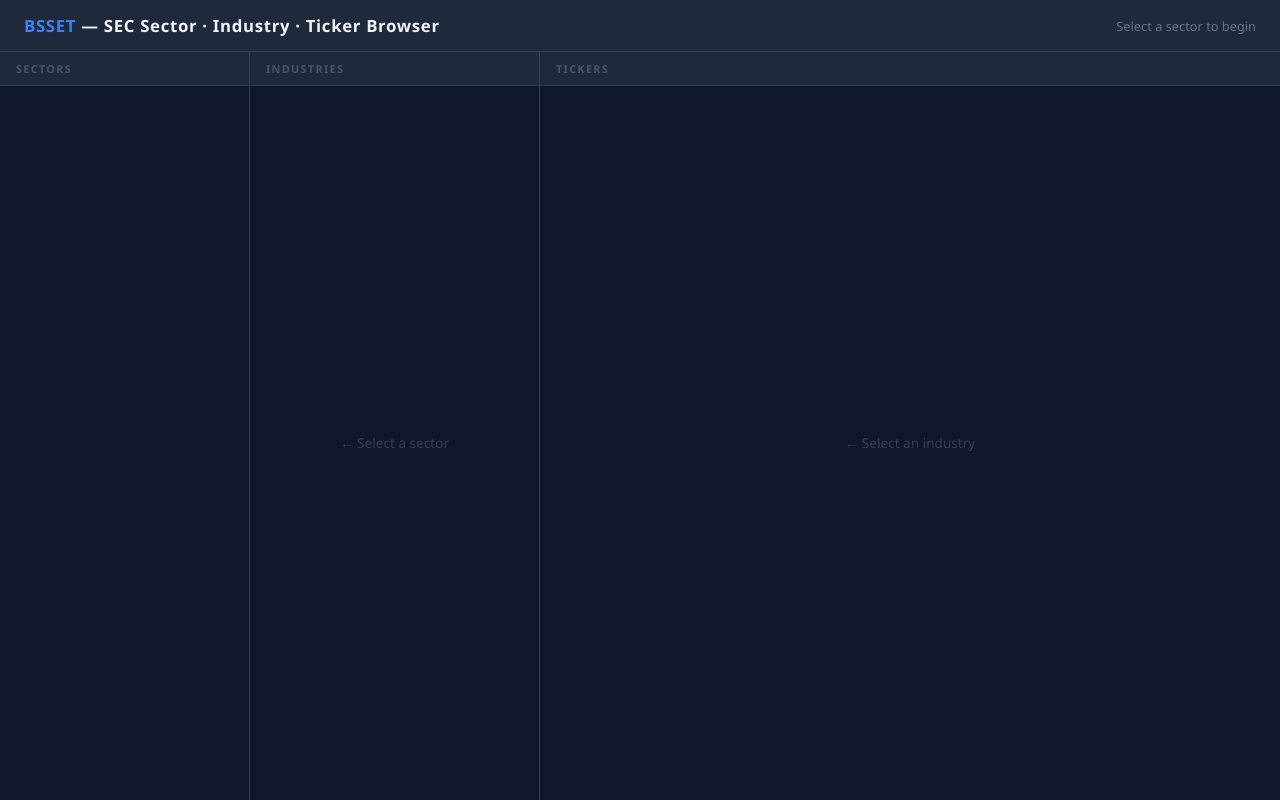
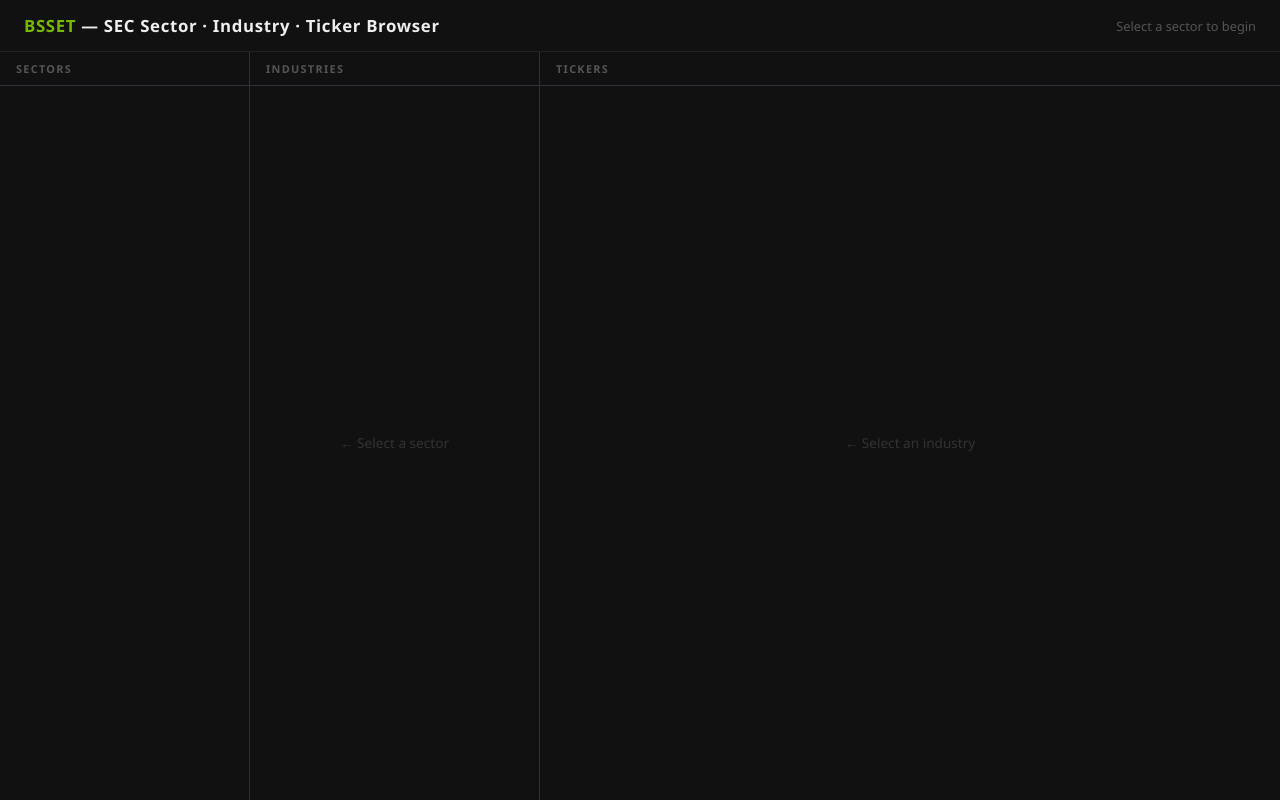
Before and after one commit to tonydshen/bsset, a Flask app: page / in a window 1280 px wide. Run offline with Flask 3, Linux system fonts and the light colour scheme; data that the repository does not hold is empty; parts of the project's set-up code (start-up, migrations or seed data) failed here and were passed over.

Commit message:
Update BSSET 04/11/2026-22:35:10 from HOUSTON

```diff
--- a/templates/index.html
+++ b/templates/index.html
@@ -9,8 +9,8 @@
 
     body {
       font-family: 'Segoe UI', system-ui, sans-serif;
-      background: #0f172a;
-      color: #e2e8f0;
+      background: #111;
+      color: #eee;
       height: 100vh;
       display: flex;
       flex-direction: column;
@@ -19,8 +19,8 @@
 
     /* ── Header ── */
     header {
-      background: #1e293b;
-      border-bottom: 1px solid #334155;
+      background: #111;
+      border-bottom: 1px solid #222;
       padding: 0 1.5rem;
       height: 52px;
       display: flex;
@@ -32,15 +32,15 @@
     header h1 {
       font-size: 1.05rem;
       font-weight: 600;
-      color: #f1f5f9;
+      color: #eee;
       letter-spacing: 0.04em;
     }
 
-    header h1 span { color: #3b82f6; }
+    header h1 span { color: #76b900; }
 
-    #breadcrumb { font-size: 0.8rem; color: #64748b; }
-    #breadcrumb .crumb { color: #cbd5e1; }
-    #breadcrumb .sep { margin: 0 0.4rem; color: #334155; }
+    #breadcrumb { font-size: 0.8rem; color: #555; }
+    #breadcrumb .crumb { color: #ccc; }
+    #breadcrumb .sep { margin: 0 0.4rem; color: #333; }
 
     /* ── Panels ── */
     .panels {
@@ -52,7 +52,7 @@
     .panel {
       display: flex;
       flex-direction: column;
-      border-right: 1px solid #334155;
+      border-right: 1px solid #2e303a;
       overflow: hidden;
     }
 
@@ -61,9 +61,9 @@
       font-size: 0.68rem;
       font-weight: 700;
       letter-spacing: 0.12em;
-      color: #475569;
-      background: #1e293b;
-      border-bottom: 1px solid #334155;
+      color: #555;
+      background: #111;
+      border-bottom: 1px solid #2e303a;
       flex-shrink: 0;
     }
 
@@ -132,7 +132,7 @@
       align-items: center;
       justify-content: center;
       height: 100%;
-      color: #334155;
+      color: #333;
       font-size: 0.85rem;
     }
 
--- a/update_hist.txt
+++ b/update_hist.txt
@@ -5,3 +5,4 @@
 # Last Update: 04/10/2026-03:48:15
 # Last Update: 04/11/2026-17:44:59
 # Last Update: 04/11/2026-18:06:14
+# Last Update: 04/11/2026-22:35:10
```
Also changed, not shown: other parts of templates/index.html (+21 -21 lines).
